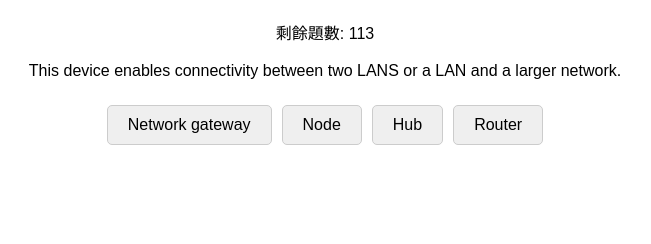
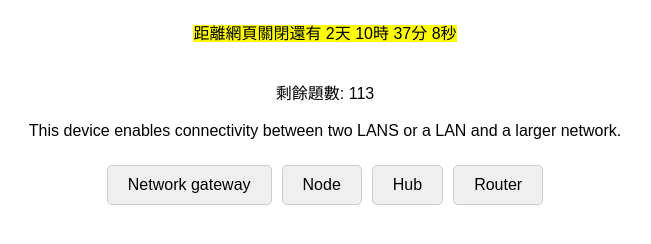
Before and after one commit to dyliu0306/exam1, a plain HTML site: page index.html in a window 1280 px wide. Shown: the whole page, without its empty margins (315-966 px from the left). Drawn offline with Linux system fonts and the light colour scheme.

Commit message:
Update index.html

```diff
--- a/index.html
+++ b/index.html
@@ -18,6 +18,9 @@
             text-align: left;
 
         }
+
+
+
 
         #question-container {
             margin-bottom: 20px;
@@ -98,6 +101,7 @@
 </head>
 
 <body>
+    <div id="countdown"></div>
     <div id="answer-container"></div>
     <div id="question-container"></div>
     <div id="options-container"></div>
@@ -1442,6 +1446,26 @@
             ansContainer.innerHTML = text
 
         }
+        const d = new Date("2024-01-05T13:00:00+08:00").getTime();
+
+        function updateCountdown() {
+            const currentDate = new Date().getTime();
+            const timeDifference = d - currentDate;
+
+            if (timeDifference > 0) {
+                const days = Math.floor(timeDifference / (1000 * 60 * 60 * 24));
+                const hours = Math.floor((timeDifference % (1000 * 60 * 60 * 24)) / (1000 * 60 * 60));
+                const minutes = Math.floor((timeDifference % (1000 * 60 * 60)) / (1000 * 60));
+                const seconds = Math.floor((timeDifference % (1000 * 60)) / 1000);
+
+                const countdownElement = document.getElementById('countdown');
+                countdownElement.innerHTML = `<mark>距離網頁關閉還有 ${days}天 ${hours}時 ${minutes}分 ${seconds}秒</mark><br><br><br>`;
+            }
+        }
+        updateCountdown();
+
+        // 每秒更新一次
+        setInterval(updateCountdown, 1000);
 
 
     </script>
```
